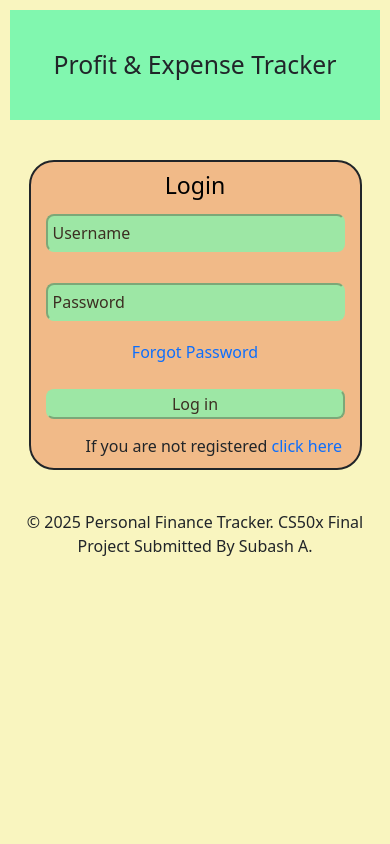
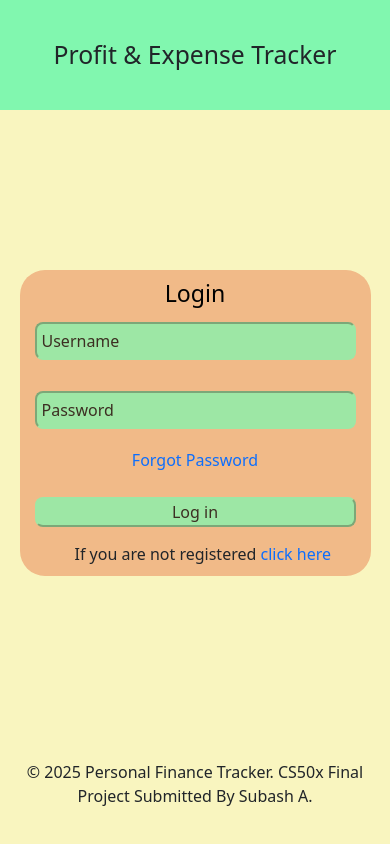
Before and after one commit to Arulsubash/Profit-Expense-Tracker, a Flask app: page / in a window 390 px wide. Run offline with Flask 3, Linux system fonts and the light colour scheme; some libraries are stand-ins or nearby versions.

Commit message:
Update styles.css

```diff
--- a/static/styles.css
+++ b/static/styles.css
@@ -6,6 +6,7 @@ body {
     width: 350px;
     margin: 125px auto;
     border: 2px solid;
+    border: none;
     padding: 10px 15px;
     border-radius: 25px;
 }
@@ -71,6 +72,7 @@ p {
     padding:15px 15px;
     box-sizing: border-box;
     border-radius:8px;
+    border: none;
     border-color: #F1BA88;
 }
 
@@ -84,7 +86,7 @@ select {
     background-color: #F1BA88;
     margin: 0px 10px 0px 0px;
     width: 20%;
-    padding:5px;
+    padding:3px;
     border-radius: 8px;
     border-color: #F1BA88;
 }
@@ -106,6 +108,7 @@ table {
     margin: 20px 0px 0px 150px;
     padding: 2px 0px 2px 8px;
     border-radius: 8px;
+    border: none;
     border-color: #F1BA88;
 }
 
@@ -123,18 +126,19 @@ table {
 }
 
 #copyrights {
-    display: fixed;
-    text-align: center;
+    position: absolute;
+    top: 90%;
+    left: 32%;
 }
 
 @media (max-width: 768px) {
-    body {
+    #addinput {
         padding: 10px;
     }
 
     #form-containner {
         width: 90%;
-        margin: 40px auto;
+        margin: 160px auto;
     }
 
     #form input,
@@ -172,8 +176,9 @@ table {
     }
 
     table {
-        width: 100%;
+        width: 55% !important;
         font-size: 14px;
+        margin: 25px auto;
         overflow-x: auto;
         display: block;
     }
@@ -187,4 +192,11 @@ table {
         margin: 10px auto;
         text-align: center;
     }
+
+    #copyrights {
+    position: absolute;
+    top: 90%;
+    left: 0%;
+    text-align: center;
+    }
 }
```
